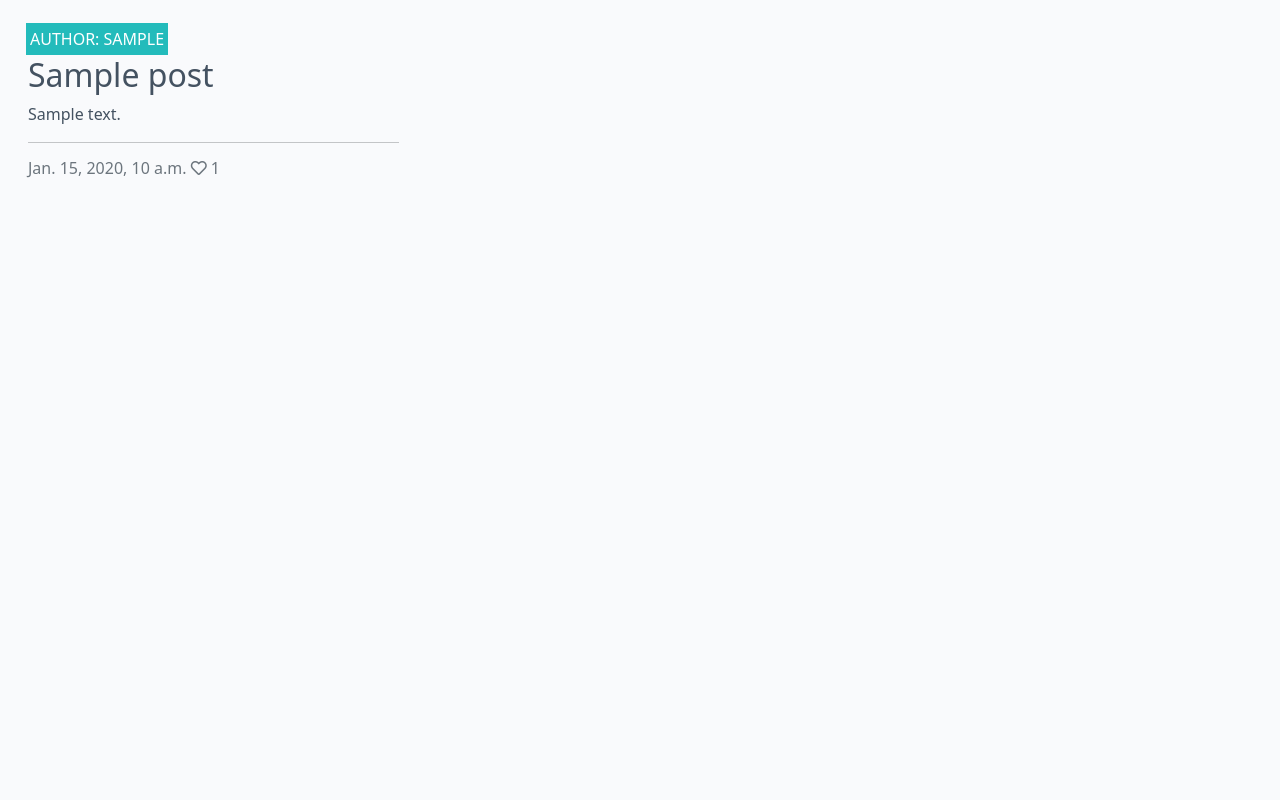
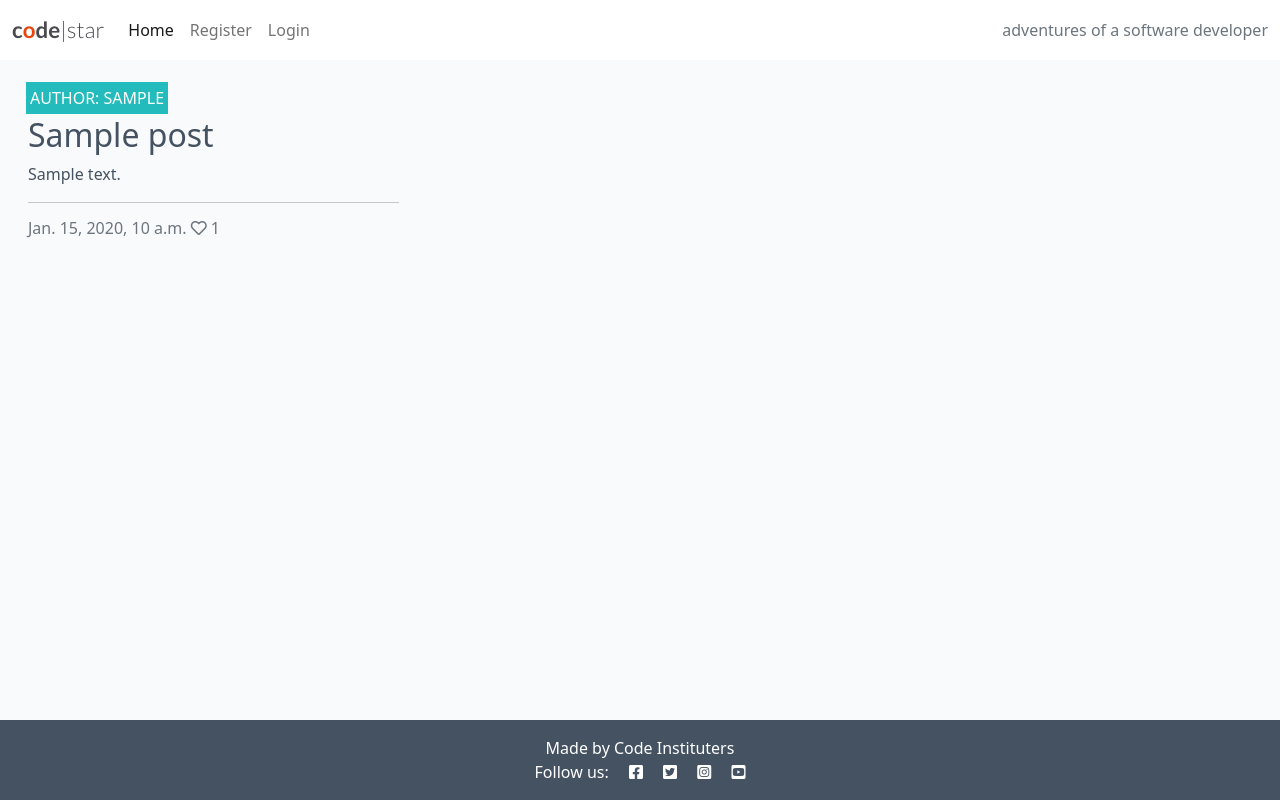
Before and after one commit to FlashDrag/django-blog, a Django app: page / in a window 1280 px wide. Run offline with Django 3.2, Linux system fonts and the light colour scheme; tables that the repository leaves empty hold one stand-in row (values such as "Sample post").

Commit message:
Add nav bar and footer

```diff
--- a/templates/base.html
+++ b/templates/base.html
@@ -24,12 +24,60 @@
 
 <body class="d-flex flex-column h-100 main-bg">
 
-  {% block content %}
-  {% endblock %}
+  <!-- Navigation -->
+
+  <nav class="navbar navbar-expand-lg navbar-light bg-white">
+    <div class="container-fluid">
+      <a class="navbar-brand" href="{% url 'home' %}"><span class="brand">c<span class="red-o">o</span>de<span
+            class="thin">|star</span></span></span></a>
+      <button class="navbar-toggler" type="button" data-bs-toggle="collapse" data-bs-target="#navbarText"
+        aria-controls="navbarText" aria-expanded="false" aria-label="Toggle navigation">
+        <span class="navbar-toggler-icon"></span>
+      </button>
+      <div class="collapse navbar-collapse" id="navbarText">
+        <ul class="navbar-nav me-auto mb-2 mb-lg-0">
+          <li class="nav-item">
+            <a class="nav-link active" aria-current="page" href="{% url 'home' %}">Home</a>
+          </li>
+          {% if user.is_authenticated %}
+          <li class="nav-item">
+            <a class="nav-link" href="#">Logout</a>
+          </li>
+          {% else %}
+          <li class="nav-item">
+            <a class="nav-link" href="#">Register</a>
+          </li>
+          <li class="nav-item">
+            <a class="nav-link" href="#">Login</a>
+          </li>
+          {% endif %}
+        </ul>
+        <span class="navbar-text text-muted">
+          adventures of a software developer
+        </span>
+      </div>
+    </div>
+  </nav>
+
+  <main class="flex-shrink-0 main-bg">
+    {% block content %}
+    <!-- Content -->
+    {% endblock content %}
+  </main>
+
+  <!-- Footer -->
+  <footer class="footer mt-auto py-3 dark-bg">
+    <p class="m-0 text-center text-white">Made by Code Instituters</p>
+    <p class="m-0 text-center text-white">Follow us: <i class="fab fa-facebook-square ms-3"></i>
+      <i class="fab fa-twitter-square ms-3"></i>
+      <i class="fab fa-instagram-square ms-3"></i>
+      <i class="fab fa-youtube-square ms-3"></i>
+    </p>
+  </footer>
 
   <script src="https://cdn.jsdelivr.net/npm/bootstrap@5.0.1/dist/js/bootstrap.bundle.min.js"
     integrity="sha384-gtEjrD/SeCtmISkJkNUaaKMoLD0//ElJ19smozuHV6z3Iehds+3Ulb9Bn9Plx0x4" crossorigin="anonymous">
-  </script>
+    </script>
 </body>
 
 </html>
```
